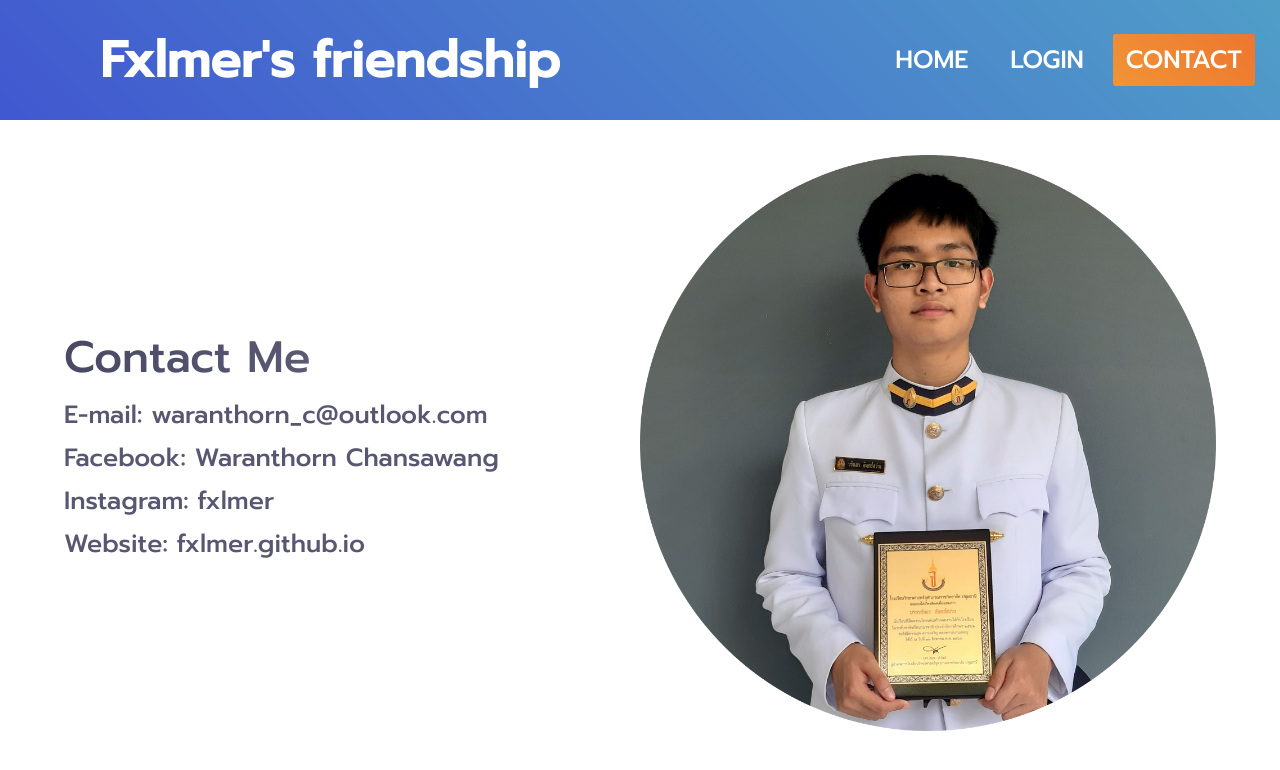
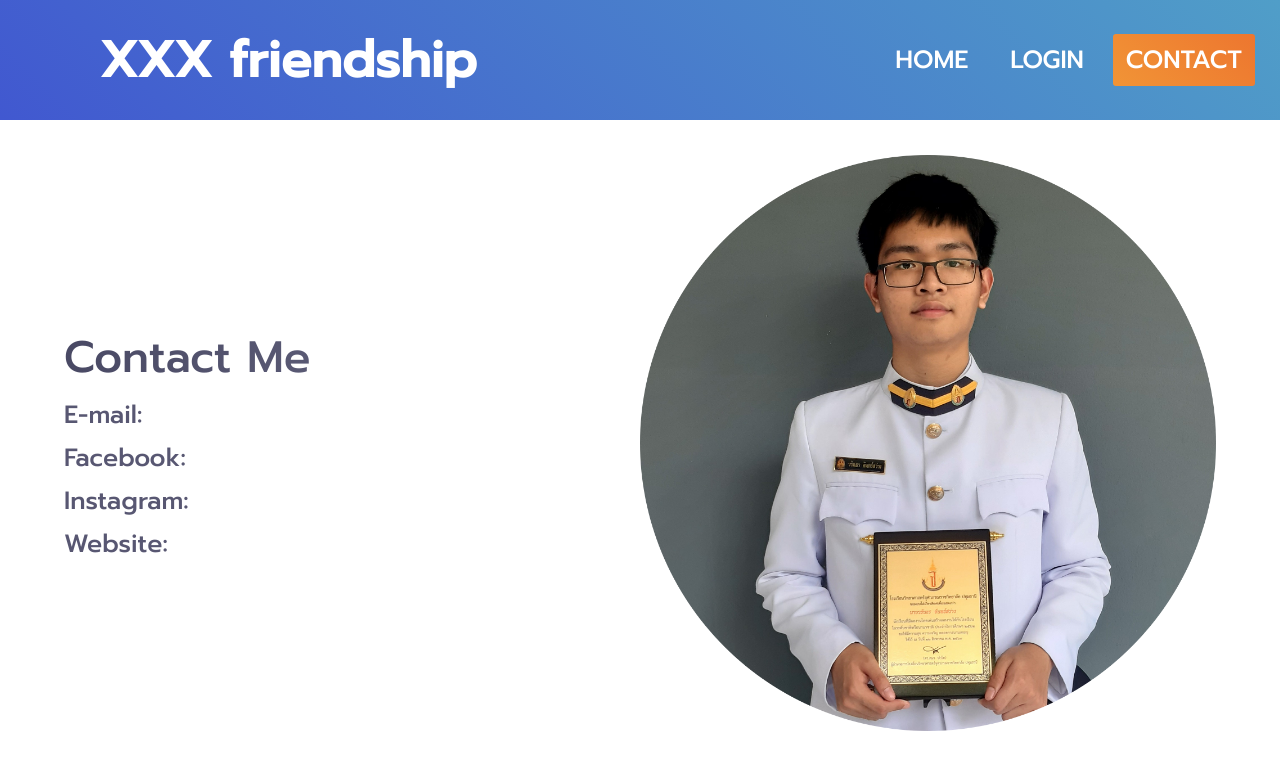
Before and after one commit to 5hyfilm-zz/fxlmer-friendship, a Flask app: page /contactme in a window 1280 px wide. Shown: the top 770 px of the page. Run offline with Flask 2, Linux system fonts and the light colour scheme; some libraries are stand-ins or nearby versions.

Commit message:
Update contactme.html

```diff
--- a/templates/contactme.html
+++ b/templates/contactme.html
@@ -16,7 +16,7 @@
         <label for="check" class="checkbtn">
             <i class="fas fa-bars"></i>
         </label>
-        <label class="logo" href="/home">Fxlmer's friendship</label>
+        <label class="logo" href="/home">XXX friendship</label>
         <ul>
             <li><a href="/home">Home</a></li>
             <li><a href="/login">Login</a></li>
@@ -30,10 +30,10 @@
                 <div class="intro-text">
                     <h1>Contact Me</h1>
                     <!-- <p>Princess Chulabhorn Science High School Pathum Thani</p> -->
-                    <p>E-mail: waranthorn_c@outlook.com</p>
-                    <p>Facebook: Waranthorn Chansawang</p>
-                    <p>Instagram: fxlmer</p>
-                    <p>Website: fxlmer.github.io</p>
+                    <p>E-mail:</p>
+                    <p>Facebook: </p>
+                    <p>Instagram:</p>
+                    <p>Website: </p>
                 </div>
                 <!-- <div class="cta">
                     <button class="cta-select">Info</button>
```
